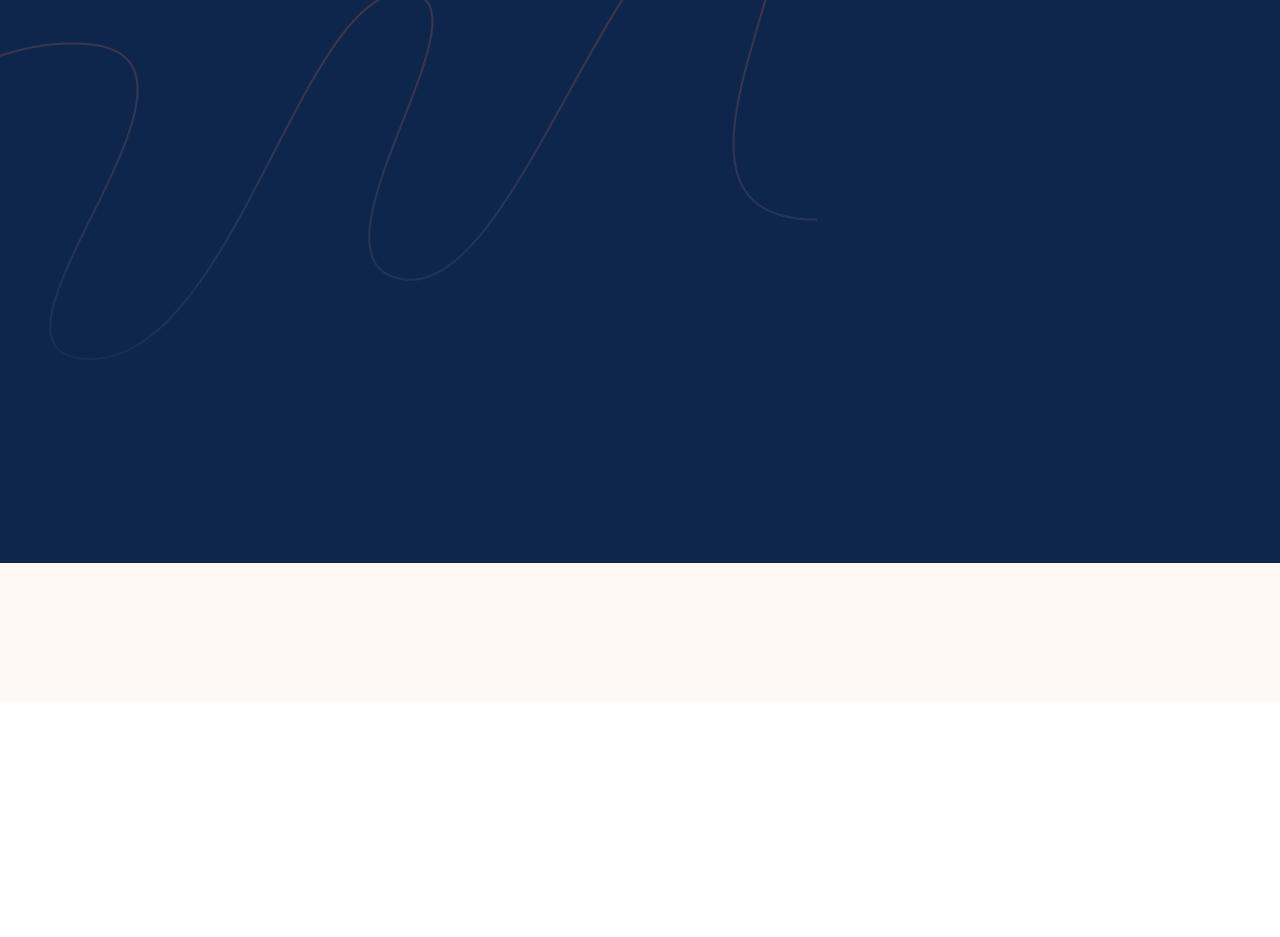
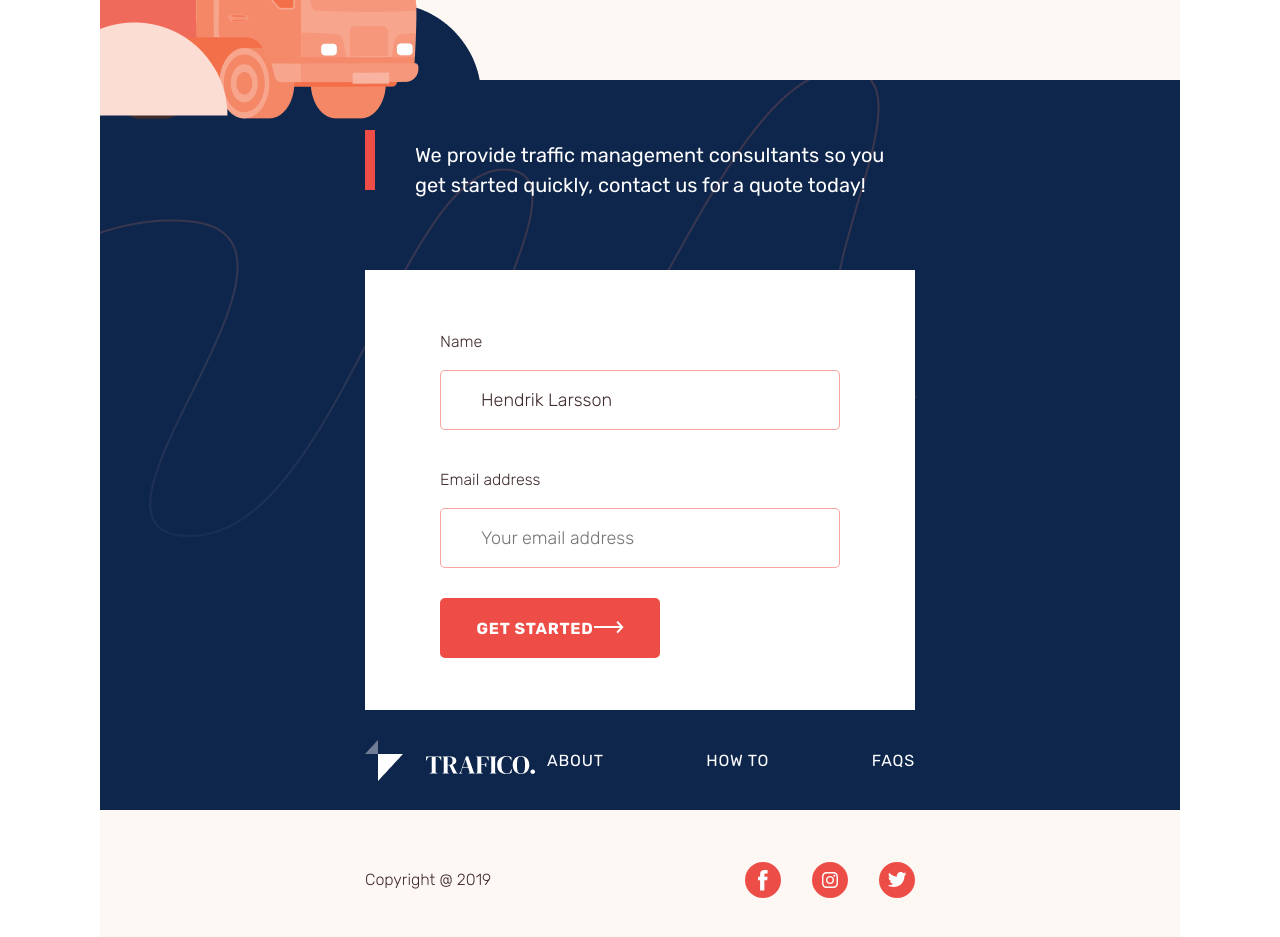
Before and after one commit to CultureCat89/test-task, a plain HTML site: page index.html in a window 1280 px wide. Shown: the part 5400-6337 px from the top of the page. Before the commit the page ends 6102 px from the top, so only its background shows below. Drawn offline with Linux system fonts and the light colour scheme.

Commit message:
complete footer

```diff
--- a/index.html
+++ b/index.html
@@ -6,11 +6,12 @@
   <title>Trafico</title>
   <link rel="preconnect" href="https://fonts.googleapis.com">
   <link rel="preconnect" href="https://fonts.gstatic.com" crossorigin>
-  <link href="https://fonts.googleapis.com/css2?family=DM+Serif+Display:wght@400&family=Roboto:wght@700&family=Rubik:wght@300;500;700&display=swap" rel="stylesheet">
+  <link href="https://fonts.googleapis.com/css2?family=DM+Serif+Display:wght@400&family=Roboto:wght@700&family=Rubik:wght@300;400;500;700&display=swap" rel="stylesheet">
   <link rel="stylesheet" href="style.css">
 </head>
 <body>
   <div class="wrapper">
+
     <header class="top">
       <div class="top_header">
         <div class="top_header_logo">
@@ -194,7 +195,46 @@
       </div>
     </section>
 
-    <footer class="footer"></footer>
+    <footer class="footer">
+      <div class="footer_form">
+        <div class="footer_form_description">
+          <p>We provide traffic management consultants so you get started quickly, contact us for a quote today!</p>
+        </div>
+        <div class="footer_form_data">
+          <div class="footer_form_data_name">
+            <label class="label_data" for="name">Name</label>
+            <input class="input_data" type="text" name="name" id="name" value="Hendrik Larsson" placeholder="Your name" required />
+          </div>
+          <div class="footer_form_data_email">
+            <label class="label_data" for="email">Email address</label>
+            <input class="input_data" type="email" name="email" id="email" placeholder="Your email address" required />
+          </div>
+          <div class="footer_form_data_btn">
+            <button class="footer_content_btn btn"><span>GET STARTED</span><img src="assets/svg/arrow-white-right.svg" alt="arrow_right"></button>
+          </div>
+        </div>
+      </div>
+      <div class="footer-bg">
+        <div class="footer_list">
+          <img src="assets/img/logo-bottom.png" alt="">
+          <div>
+            <ul class="footer_list_nav">
+              <li>ABOUT</li>
+              <li>HOW TO</li>
+              <li>FAQS</li>
+            </ul>
+          </div>
+        </div>
+      </div>
+      <div class="information">
+        <p>Copyright @ 2019</p>
+        <div class="social">
+          <img src="assets/svg/facebook.svg" alt="facebook">
+          <img src="assets/svg/instagram.svg" alt="instagram">
+          <img src="assets/svg/twitter.svg" alt="twitter">
+        </div>
+      </div>
+    </footer>
   </div>
 </body>
 </html>
--- a/style.css
+++ b/style.css
@@ -12,8 +12,8 @@
   /* position: relative; */
   overflow: hidden;
   max-width: 1600px;
-  height: 6102px;
-  margin: 0 auto;
+  min-height: 6102px;
+  margin: 0 100px;
   background-color: #fef8f5;
 }
 
@@ -425,39 +425,122 @@
   background: url(assets/img/footer.png) no-repeat;
 }
 
-.top,
-.top_header,
-.top_header_logo,
-.top_header_nav-list,
-.top_content_text,
+.footer_form {
+  display: flex;
+  justify-content: space-between;
+  max-width: 1025px;
+  height: 440px;
+  margin: 60px 0 0 240px;
+}
 
-.about_us,
-.about_us_content,
-.about_us_content h2,
-.about_us_content_description,
-.about_us_bg,
+.footer_form_description {
+  margin-top: 220px;
+  padding: 10px 0 10px 40px;
+  width: 380px;
+  height: 160px;
+  border: 0px solid #ee4d47;
+  border-left-width: 10px;
+  color: #fff;
+  font-family: 'Rubik', sans-serif;
+  font-size: 20px;
+  font-style: normal;
+  font-weight: 400;
+  line-height: 30px;
+}
 
-.how_to,
-.how_to_bg,
-.how_to_content,
-.how_to_content h2,
-.how_to_content_description,
+.footer_form_data {
+  display: flex;
+  flex-direction: column;
+  gap: 30px;
+  width: 550px;
+  background-color: #fff;
+  padding: 52px 75px;
+}
 
-.faq,
-.faq_content,
-.faq_content h2,
-.faq_content_title,
-.faq_content_description,
+.footer_form_data_name,
+.footer_form_data_email {
+  display: flex;
+  flex-direction: column;
+  gap: 10px;
+  height: 108px;
+}
 
-.testi,
-.testi_content,
-.testi_content h2,
-.testi_content_title,
-.testi_content_description,
-.testi_clients,
+.label_data {
+  height: 38px;
+  color: #402B2B;
+  font-family: 'Rubik', sans-serif;
+  font-size: 16px;
+  font-weight: 300;
+  line-height: 40px;
+}
 
-.footer {
-  /* border: 1px solid #000; */
+.input_data {
+  width: 400px;
+  height: 60px;
+  padding: 11px 40px;
+  border-radius: 5px;
+  border: 1px solid rgba(238, 77, 71, 0.50);
+  color: #402B2B;
+  font-family: 'Rubik', sans-serif;
+  font-size: 18px;
+  font-weight: 300;
+  line-height: 40px;
+}
+
+.input_data:focus {
+  font-weight: 700;
+  border-radius: 5px;
+  border: 2px solid #EE4D47;
+  box-shadow: 0px 20px 40px 0px rgba(238, 77, 71, 0.20);
+}
+
+.footer_content_btn {
+  width: 220px;
+  height: 60px;
+}
+
+.footer_list {
+  display: flex;
+  align-items: center;
+  justify-content: space-between;
+  height: 41px;
+  margin: 169px 200px 170px 240px;
+}
+
+.footer_list_nav {
+  display: flex;
+  justify-content: space-between;
+  width: 368px;
+  height: 19px;
+  list-style-type: none;
+  align-items: center;
+  color: #fff;
+  text-align: center;
+  font-family: 'Rubik', sans-serif;
+  font-weight: 400;
+  letter-spacing: 0.8px;
+}
+
+.information {
+  display: flex;
+  align-items: center;
+  justify-content: space-between;
+  height: 40px;
+  margin-left: 240px;
+  margin-right: 135px;
+  color: #402B2B;
+  font-family: 'Rubik', sans-serif;
+  font-size: 16px;
+  font-style: normal;
+  font-weight: 300;
+  line-height: 30px;
+}
+
+.social {
+  display: flex;
+  width: 170px;
+  align-items: center;
+  justify-content: space-between;
 }
 
 @media screen and (max-width: 1500px) {
@@ -484,7 +567,10 @@
   }
 
   .faq,
-  .testi {
+  .testi,
+  .footer_form,
+  .footer_list,
+  .information {
     margin-left: 10vw;
   }
 }
@@ -541,7 +627,7 @@
   .testi,
   .testi_clients,
   .testi_clients_panel {
-    width: 360px;
+    width: 340px;
   }
 
   .testi_clients {
@@ -551,7 +637,38 @@
 
   .testi_clients_window {
     gap: 0;
+  }
 
+  .footer {
+    height: 1000px;
+  }
+
+  .footer_form {
+    flex-direction: column;
+    align-items: center;
+    gap: 50px;
+    width: 550px;
+    height: 800px;
+    margin: 0 auto;
+  }
+
+  .footer_form_description {
+    width: 100%;
+    height: 60px;
+  }
+
+  .footer_list,
+  .information {
+    margin: 0 auto;
+    width: 550px;
+  }
+
+  .footer-bg {
+    padding-top: 30px;
+    height: 100px;
+    width: 100%;
+    background-color: #0F264C;
+    margin-bottom: 50px;
   }
 
 }
```
